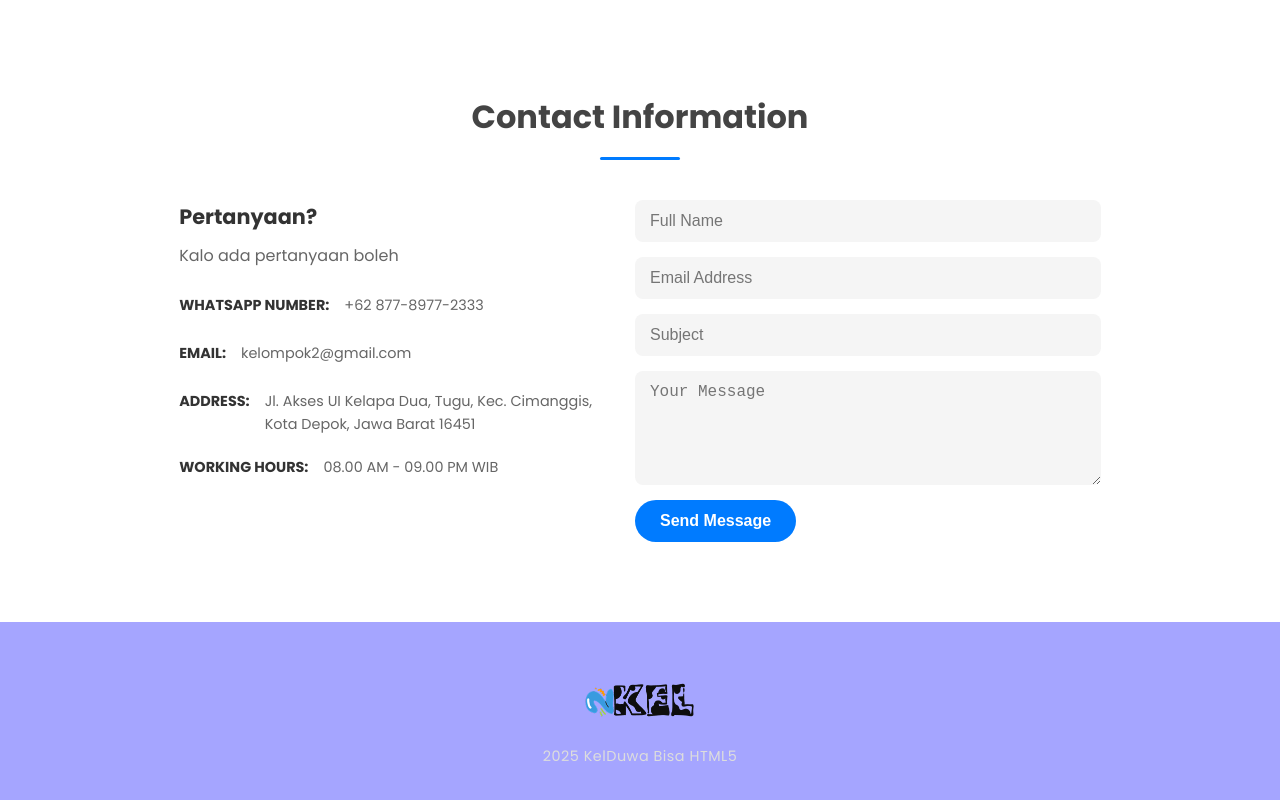
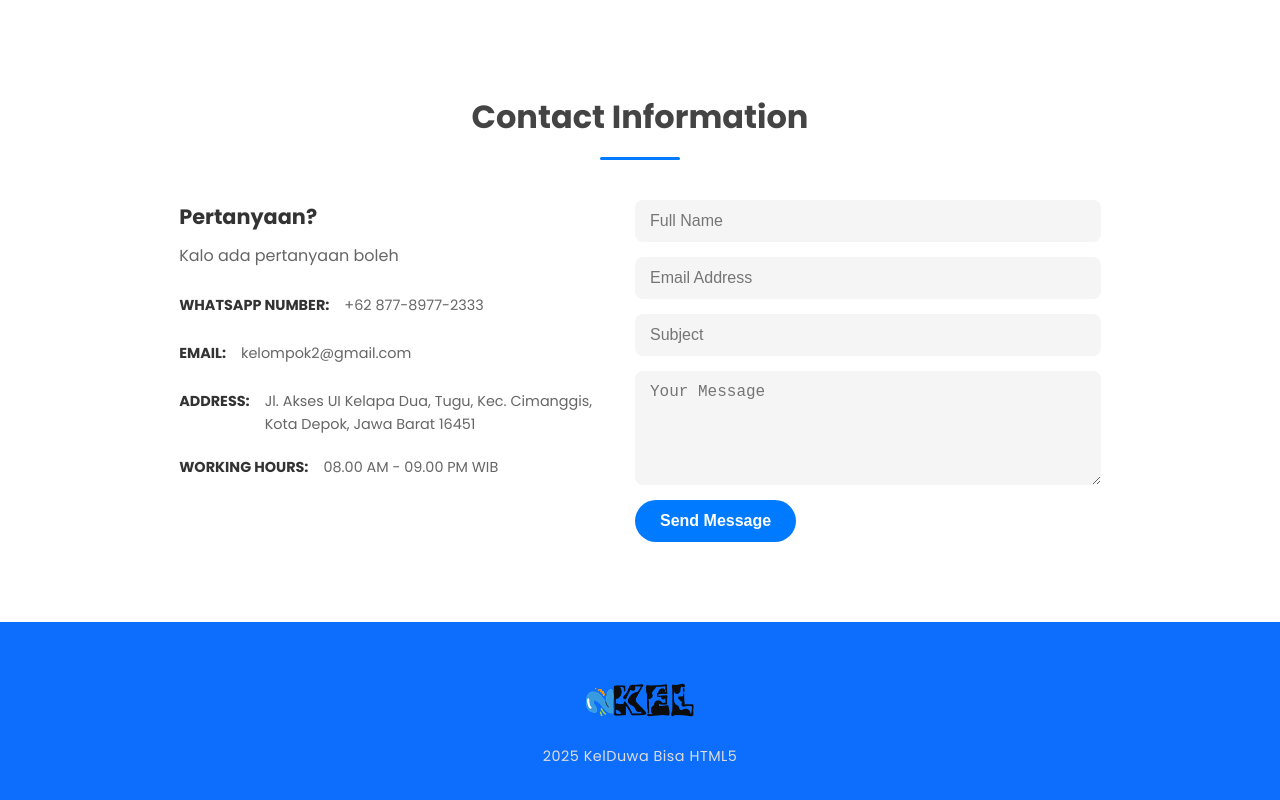
Before and after one commit to khansagyna/infortech, a plain HTML site: page index.html in a window 1280 px wide. Shown: the part 2517-3317 px from the top of the page. Drawn offline with Linux system fonts and the light colour scheme.

Commit message:
refactor: change color

```diff
--- a/style.css
+++ b/style.css
@@ -381,7 +381,7 @@ button:hover {
 
 /* ==== FOOTER ==== */
 .footer {
-  background: #a5a5ff;
+  background: #0d6efd;
   color: #fff;
   text-align: center;
   padding: 50px 20px;
```
